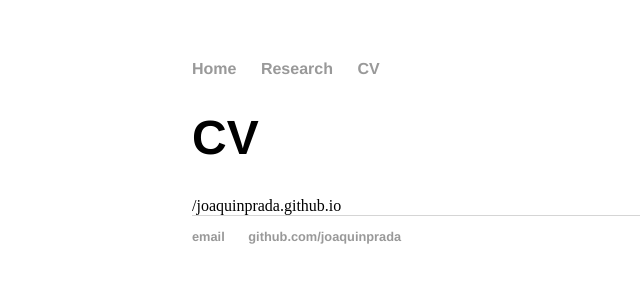
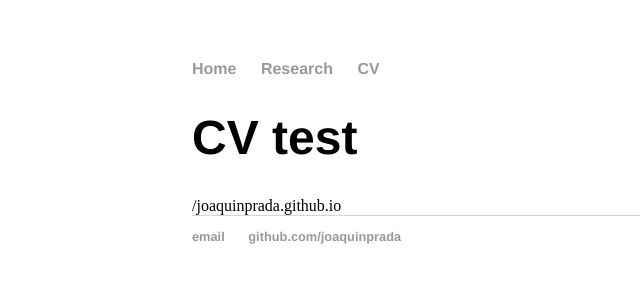
Before and after one commit to joaquinprada/joaquinprada.github.io, a Jekyll site: the page built from cv/index.html, in a window 1280 px wide. Shown: the top 300 px of the page, without its empty margins (0-640 px from the left). Built offline with Jekyll 4.4.1, drawn with Linux system fonts in a browser that asks for light colours.

Commit message:
Update index.html

```diff
--- a/cv/index.html
+++ b/cv/index.html
@@ -3,6 +3,6 @@ layout: default
 title: CV
 ---
 <div class="blurb">
-	<h1>CV</h1>
+	<h1>CV test</h1>
 	{{ site.baseurl }}{{/cv/CV.pdf}}
 </div><!-- /.blurb -->
```
